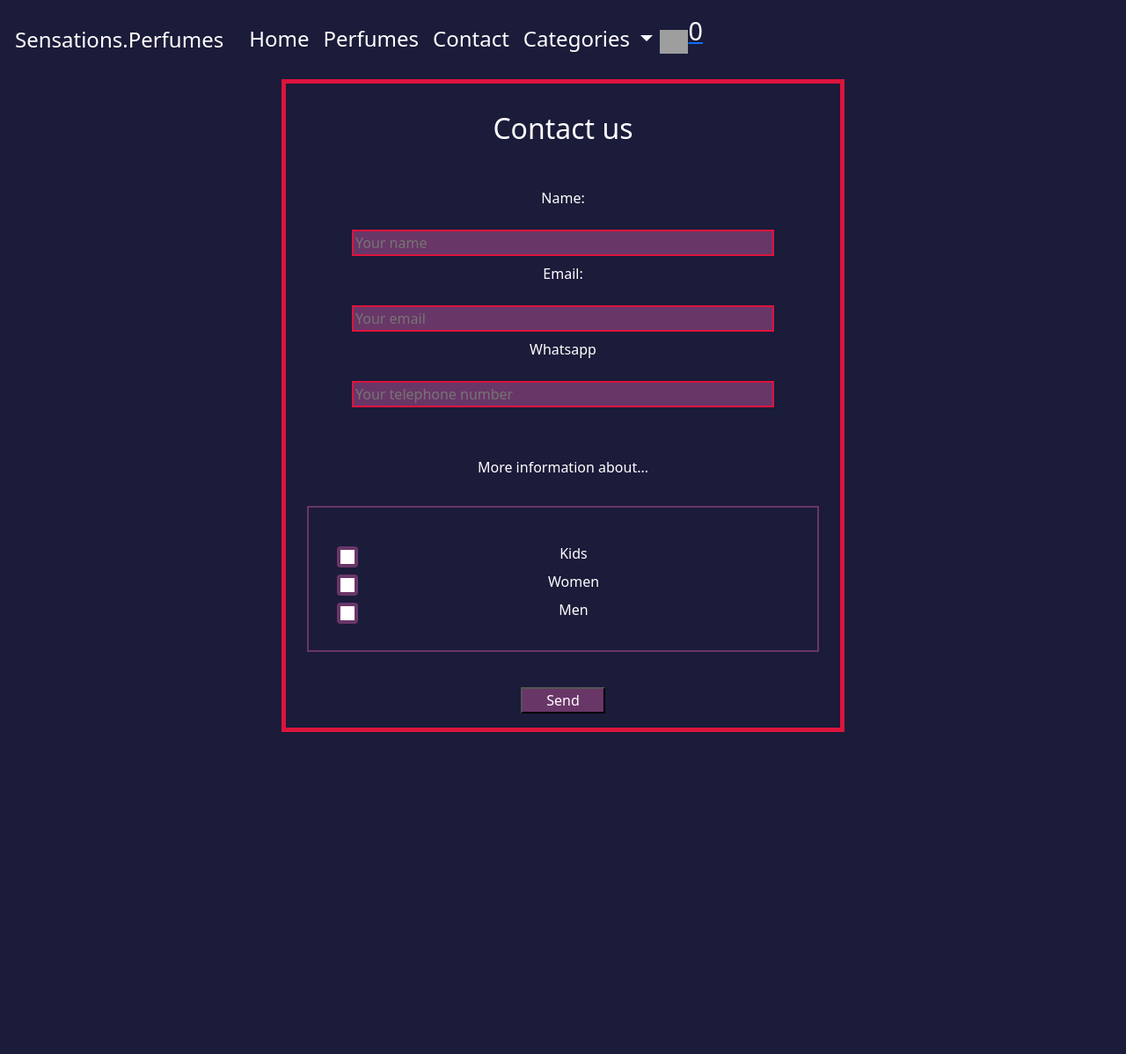
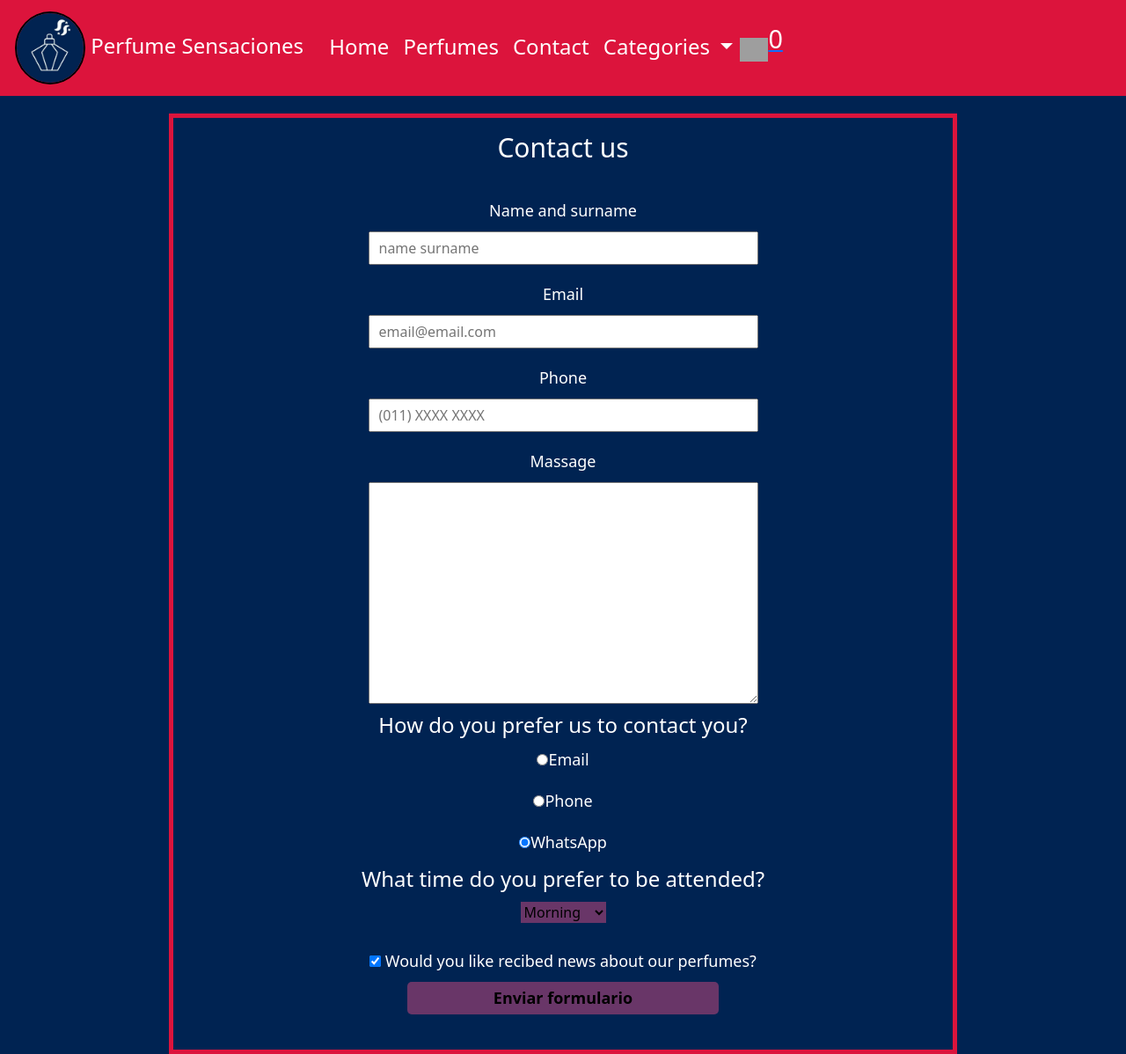
Before and after one commit to florenciia/nuevapp-React, a React (Create React App) app: page /contact in a window 1280 px wide. Shown: the whole page at 88% size. Before the commit the page ends 832 px from the top, so only its background shows below. Built offline with nearby package versions, Linux system fonts and the light colour scheme; grey boxes are pictures that could not be loaded.

Commit message:
proyecto casi finalizado

```diff
--- a/src/components/CarritoFinal/CarritoFinal.jsx
+++ b/src/components/CarritoFinal/CarritoFinal.jsx
@@ -9,11 +9,11 @@ export const CarritoFinal = () =>{
 return (
     <>
 
-        {cartProducts.length === 0 ? (<h2 className="titulito">No hay productos agregados!</h2>) :(cartProducts.map((prod)=>{
+        {cartProducts.length === 0 ? (<h2 className="titulito">There are no products!</h2>) :(cartProducts.map((prod)=>{
 
                         return(
                             <div className="compraFinal">
-                                <h1 className="titulo"> Compra final </h1>
+                                <h1 className="titulo"> Check Out </h1>
                                 {/* <img src={cart} alt="img" /> */}
                                 <h2>{prod.titulo}</h2>
                                 <h3>{prod.quantity}</h3>
--- a/src/components/Contact/Contact.css
+++ b/src/components/Contact/Contact.css
@@ -1,18 +1,18 @@
 .contactoGeneral{
     background-color: transparent;
     border: 5px solid crimson;
-    width: 50%;
+    width: 70%;
     height: auto;
     text-align: center;
     margin: 0 auto;
 }
 
 .titleContact{
-    font-size: 2rem;
+    font-size: 30px;
     color: white;
-    padding: 2rem;
+    padding-top: 1rem;
 }
-
+/*
 .textContact{
     font-size: 1rem;
     color: white;
@@ -58,3 +58,69 @@
     text-align: center;
     margin: 1rem;
 }
+ */
+
+
+
+
+
+form{
+    margin: 40px 0;
+    color: white;
+
+}
+
+form label{
+    display: block;
+    font-size: 18px;
+    margin: 20px 0 10px;
+}
+
+form label, form .quest{
+    display: block;
+}
+
+.input-padron{
+    /* display: block;
+    margin: 0 0 20px; */
+    padding: 5px 10px;
+    width: 50%;
+}
+
+.input-padron:hover{
+    border: 2.5px solid crimson;
+
+}
+
+.checkboxx{
+    margin: 30px 0 10px 0;
+}
+
+.fieldset{
+    border: transparent;
+}
+
+.option{
+    background-color: #693668;
+    border: transparent;
+}
+
+.enviar{
+    width: 40%;
+    padding: 5px 5px;
+    font-size: 18px;
+    font-weight: bold;
+    background-color: #693668;
+    border: transparent;
+    border-radius: 5px;
+    transition: 1s all;
+    cursor: pointer;
+}
+.enviar:hover{
+    background-color: crimson;
+    /* para modificar el tamaño */
+    transform: scale(1.1);
+    /* transform: scale(1.2) rotate(360deg); */
+    /* transform: rotate(360deg); */
+
+}
--- a/src/components/Contact/Contact.jsx
+++ b/src/components/Contact/Contact.jsx
@@ -7,7 +7,7 @@ export default function Contact() {
 
             <h1 className='titleContact'>Contact us</h1>
 
-            <p className='textContact'> Name: </p>
+            {/* <p className='textContact'> Name: </p>
             <input className='input' type='text' placeholder='Your name'/>
 
             <p className='textContact'> Email: </p>
@@ -19,10 +19,58 @@ export default function Contact() {
             <br/>
             <br/>
             <br/>
-            <p className='textContact'> More information about...</p>
+            <p className='textContact'> More information about...</p> */}
 
 
-            <div className='check'>
+            <form>
+                <label for="nombreapellido"> Name and surname</label>
+                <input type="text" id="nombreapellido" className="input-padron" placeholder='name surname' required/>
+
+                <label for="email"> Email </label>
+                <input type="email" id="email" placeholder="email@email.com" className="input-padron" required/>
+
+                <label for="phone"> Phone </label>
+                <input type="tel" id="phone" placeholder="(011) XXXX XXXX" className="input-padron" required/>
+
+                <label for="msj">Massage</label>
+                <textarea cols="65" rows="10" id="msj" className="input-padron" required> </textarea>
+
+                <fieldset className="fieldset">
+                    <legend className="quest"> How do you prefer us to contact you? </legend>
+
+                    <label for="radio-email">
+                        <input type="radio" name="contacto" value="email" id="radio-email"/>
+                        Email
+                    </label>
+                    <label for="radio-phone">
+                        <input type="radio" name="contacto" value="phone" id="radio-phone"/>
+                        Phone
+                    </label>
+                    <label for="radio-wpp">
+                        <input type="radio" name="contacto" value="wpp" id="radio-wpp" checked/>
+                        WhatsApp
+                    </label>
+
+                </fieldset>
+
+                <fieldset className="fieldset">
+
+                    <legend className="quest"> What time do you prefer to be attended? </legend>
+
+                    <select className='option'>
+                        <option className='option'> Morning </option>
+                        <option className='option'> Afternoon </option>
+                        <option className='option'> Evening </option>
+                    </select>
+
+                </fieldset>
+
+                <label className="checkboxx"> <input type="checkbox" checked/> Would you like recibed news about our perfumes?</label>
+
+                <input type="submit" value="Enviar formulario" className="enviar"/>
+            </form>
+
+            {/* <div className='check'>
 
                 <div className="form-check">
                     <input className="form-check-input tamaño" type="checkbox" value="" id="flexCheckDefault"/>
@@ -43,7 +91,7 @@ export default function Contact() {
 
             <div>
                 <button class="btn-submit" type="submit">Send</button>
-            </div>
+            </div> */}
 
 
 
--- a/src/components/ItemCount/ItemCount.jsx
+++ b/src/components/ItemCount/ItemCount.jsx
@@ -30,7 +30,7 @@ export const ItemCount = ({stock, initial, onAdd}) => {
             <button className="btnn" onClick={add}> + </button>
             <button className="btnn" onClick={del}> - </button>
             <br/>
-            {count > 0 ? <button className='btn-add' onClick={() => onAdd(count)}> Agregar al carrito</button> : <> </>}
+            {count > 0 ? <button className='btn-add' onClick={() => onAdd(count)}> Add my products</button> : <> </>}
         </div>
   )
 }
--- a/src/components/ItemDetail/ItemDetail.css
+++ b/src/components/ItemDetail/ItemDetail.css
@@ -51,7 +51,7 @@
 
 .btn-volver{
    text-align: center;
-   margin-top: -1.5rem;
+   /* margin-top: -1.5rem; */
 }
 
 .btn-add-final{
--- a/src/components/ItemDetail/ItemDetail.jsx
+++ b/src/components/ItemDetail/ItemDetail.jsx
@@ -33,8 +33,6 @@ const ItemDetail = ({titulo,precio,img,stock}) => {
                 ( <Link to={'/cart'} className='alineacion'> <button className='btn-add-final'> Checkout </button> </Link> )
             }
 
-
-
                 <div className='btn-volver'>
                     <Link to={`/`}>
                         <br/>
--- a/src/components/ItemListContainer/ItemListContainer.css
+++ b/src/components/ItemListContainer/ItemListContainer.css
@@ -1,7 +1,7 @@
 .inicio{
     margin-top: 15%;
     color: crimson;
-    font-size: 2rem;
+    font-size: 50px;
     text-align: center;
     font-weight: bold;
 }
--- a/src/components/ItemListContainer/ItemListContainer.jsx
+++ b/src/components/ItemListContainer/ItemListContainer.jsx
@@ -17,7 +17,7 @@ export default function ItemListContainer ({greeting}) {
         if(tipo){
             // let perfumess = resultado.filter(elemento => elemento.tipo === tipo);
             // setPerfumes(perfumess);
-            setPerfumes(resultado.filter(perfume => perfume.tipo == tipo));
+            setPerfumes(resultado.filter(perfume => perfume.tipo === tipo));
         } else {
             setPerfumes(resultado);
         }
@@ -31,7 +31,7 @@ export default function ItemListContainer ({greeting}) {
 
   return (
 
-    <div className='text'>
+    <div>
 
       {loading ? (
         <h1 className="inicio">{greeting="Bienvenidos a Sensations.Perfumes"}</h1>
@@ -39,7 +39,7 @@ export default function ItemListContainer ({greeting}) {
 
       ) : (
         <>
-        <ItemList perfumes={perfumes}/>
+          <ItemList perfumes={perfumes}/>
         </>
 
       )}
@@ -48,28 +48,3 @@ export default function ItemListContainer ({greeting}) {
     </div>
   )
 }
-
-/*
-    useEffect(() => {
-
-        const pago = new Promise((resolve, reject) => {
-            setTimeout(() => {
-                resolve('50')
-
-            }, 3000)
-            //reject(null)
-        })
-
-        console.log(pago);
-
-        pago.then((res) => {
-            console.log('gracias por pagar ' + res)
-        })
-
-        console.log(pago)
-
-        //sigue....
-
-
-    }, [])
-*/
--- a/src/components/NavBar/NavBar.css
+++ b/src/components/NavBar/NavBar.css
@@ -1,3 +1,12 @@
+.headerr{
+  background-color: crimson;
+  width: 100%;
+  height: auto;
+  margin-bottom: 20px;
+}
+
+
+
 .title{
     font-size: 1.5rem;
     text-decoration: transparent;
@@ -12,13 +21,14 @@
 }
 
 .navbar .navi:hover{
-    border: 2px solid #FF3562;
+    border: 2px solid #002352;
     color: #ffffff;
     border-radius: 10px;
     text-align: center;
 }
 .dropdown-menu{
-  background-color: #1B1B3A;
+  background-color: #002352;
+  border: transparent;
   color: white;
   border: 2px solid white;
 }
@@ -34,7 +44,7 @@
 .btn-tog{
   border: 2px solid transparent;
   border-radius: 5px;
-  background-color: #FF3562;
+  background-color: #002352;
   width: 40px;
   height: 40px;
 }
@@ -42,3 +52,16 @@
   width: 4rem;
   height: 4rem;
 }
+
+.logo{
+  width: 80px;
+  height: auto;
+  border: 2px solid black;
+  border-radius: 50%;
+  transition: 1s all;
+
+}
+
+.logo:hover{
+  transform: scale(1.1);
+}
--- a/src/components/NavBar/NavBar.jsx
+++ b/src/components/NavBar/NavBar.jsx
@@ -3,6 +3,7 @@ import CartWidget from '../CartWidget/CartWidget'
 import './NavBar.css';
 import { Link } from 'react-router-dom';
 import { CartContext } from '../CartContext/CartContext';
+import logo from './logo.jpeg';
 
 
 const NavBar = () => {
@@ -11,9 +12,11 @@ const NavBar = () => {
 
   return (
     <>
+    <header className='headerr'>
+        <div className='caja'>
             <nav className="navbar navbar-expand-lg todo-el-nav">
                     <div className="container-fluid">
-                <Link to={`/`} className="navbar-brand title"> Sensations.Perfumes</Link>
+                        <Link to={`/`} className="navbar-brand title">  <img className="logo" src={logo} alt="logo-perfume.sensations"/> Perfume Sensaciones </Link>
 
                         <button className="navbar-toggler btn-tog" type="button" data-bs-toggle="collapse" data-bs-target="#navbarNavDropdown" aria-controls="navbarNavDropdown" aria-expanded="false" aria-label="Toggle navigation">
                             <span className="navbar-toggler-icon"></span>
@@ -54,6 +57,10 @@ const NavBar = () => {
 
                     </div>
                 </nav>
+
+        </div>
+    </header>
+
     </>
   )
 }
--- a/src/index.css
+++ b/src/index.css
@@ -1,5 +1,5 @@
 body{
-  background-color: #1B1B3A;
+  background-color: #002352;
 }
 /*
 color de botones : #693668 ;
```
Also changed, not shown: src/components/NavBar/logo.jpeg (added). Lines whose indentation alone changed are shown as unchanged.
